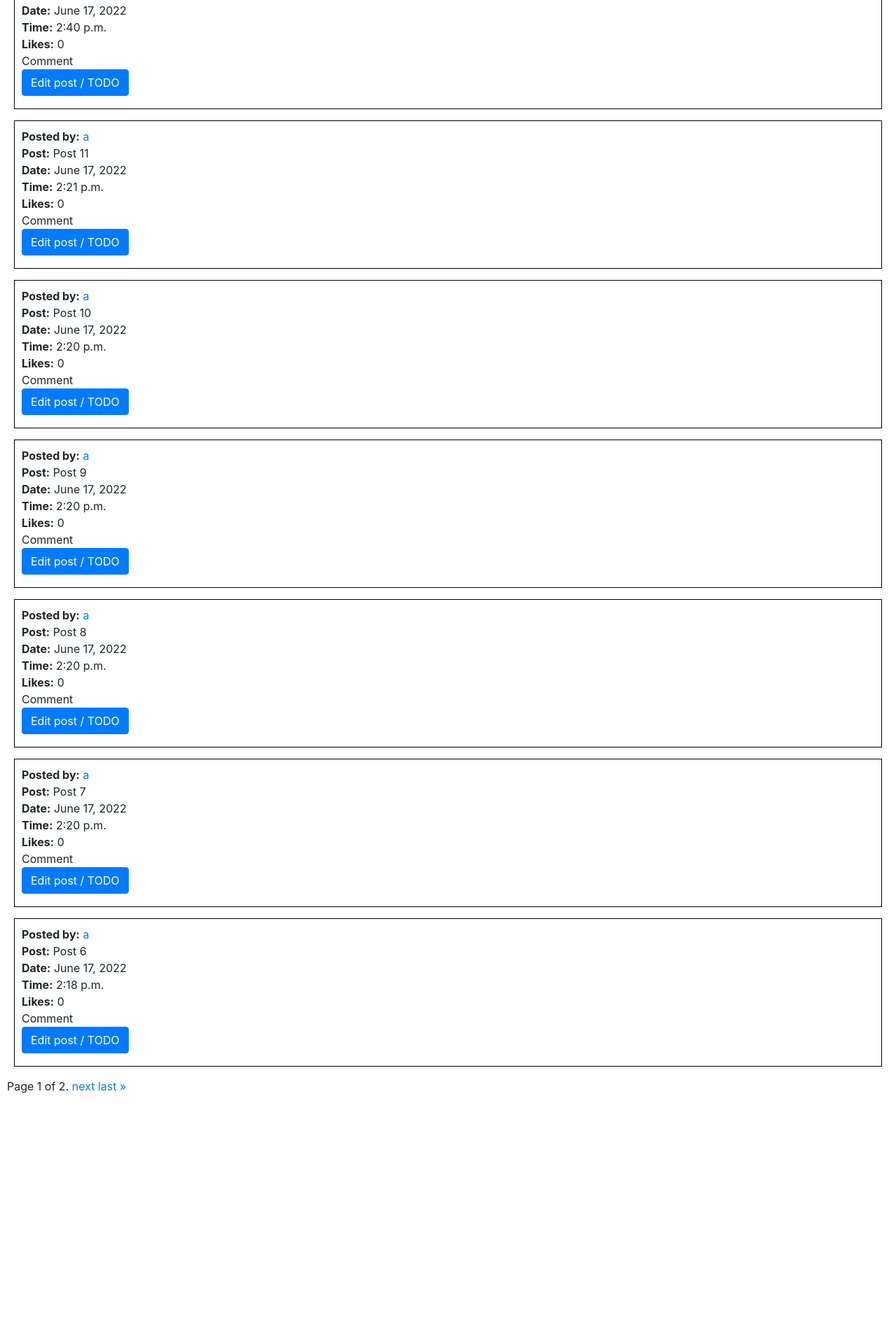
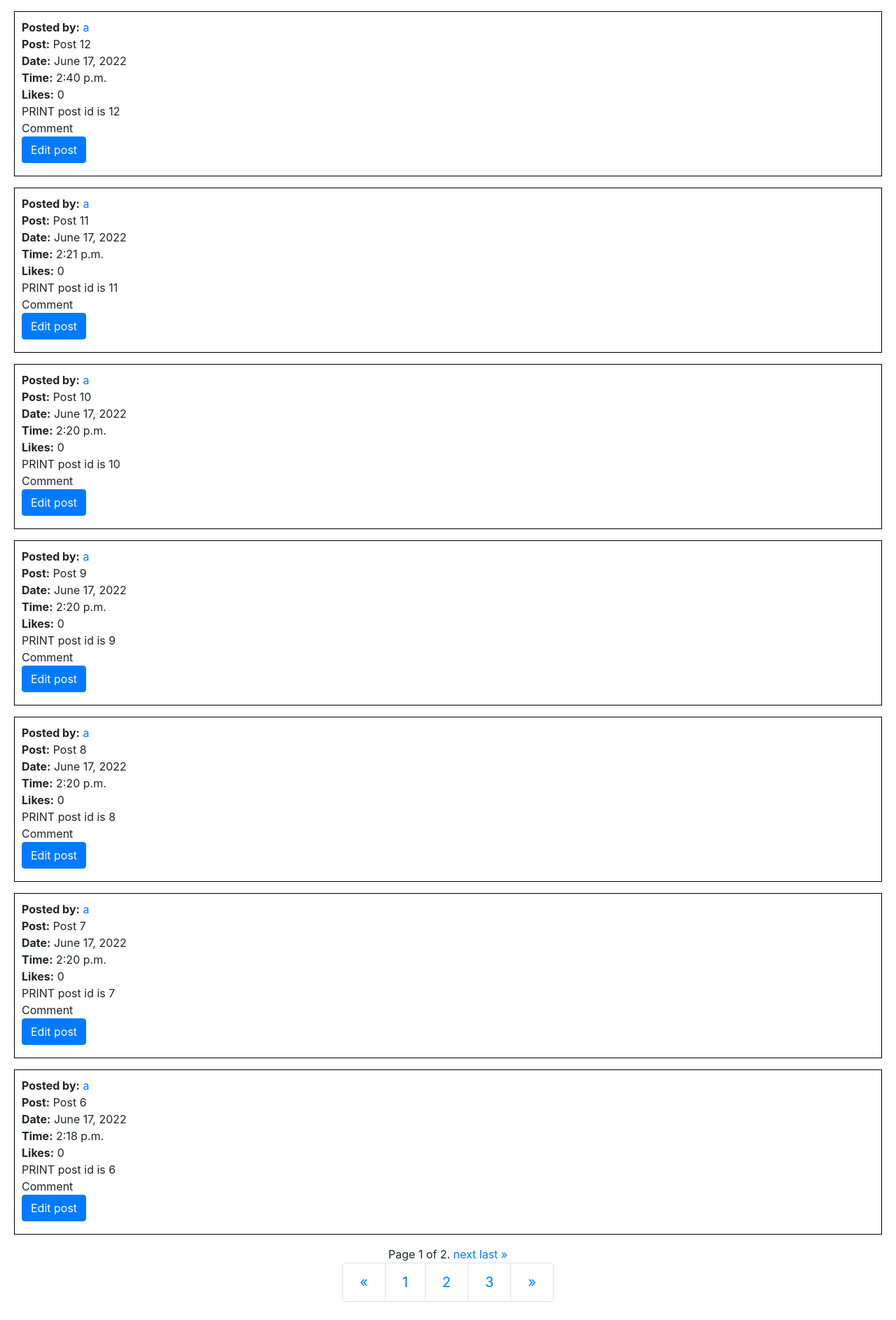
Before and after one commit to AntoineSau/network, a Django app: page / in a window 1280 px wide. Shown: the part 1108-2994 px from the top of the page at 70% size. Before the commit the page ends 2670 px from the top, so only its background shows below. Run offline with Django 3.2, Linux system fonts and the light colour scheme; a user stored in the database is signed in; data comes from the database, SQL or seed files in the repository; both versions use the stored data as it was after the commit; some libraries are stand-ins or nearby versions.

Commit message:
Edit post - content modified but need new form

```diff
--- a/network/static/network/network.js
+++ b/network/static/network/network.js
@@ -4,16 +4,27 @@ document.addEventListener('DOMContentLoaded', function() {
     // Check if user clicked on edit post
     document.querySelectorAll('.buttonedit').forEach(button => {
 
-        // When a button is clicked, switch to that page
+        // When a button is clicked, change data
         button.onclick = function() {
-            // alert(this.dataset.page);
 
             // Trying to get element by ID and change its properties
-            const elem = document.getElementById(this.dataset.page);
-            elem.innerHTML = `<textarea>${this.dataset.page}</textarea> <br> <button class="buttonsave btn btn-primary mb-2">SAVE</button>`;
+            // Retrieving at the same time the id of the post we want to modify
+            const id = document.getElementById(this.dataset.id);
+            const post = document.getElementById(this.dataset.post);
+            // alert(this.dataset.page);
+            console.log(`Click on post ${this.dataset.post}`);
+            // Change current by pre-fileld text area
+            post.innerHTML = `<textarea>${this.dataset.id}</textarea>`;
+            // Modify text on existing save button
+            id.innerHTML = `<button data-post="{{post.id}}" data-page="{{post.post}}" class="buttonedit btn btn-secondary mb-2">Save changes in post ${this.dataset.post}</button>`
 
-            // How do I retreive post's id?
+            // CREATE NEW FORM WITH FETCH ACTION
+
+            // Stop forms form submitting -> return false
 
         }
     })
+
+
+
 });
--- a/network/templates/network/index.html
+++ b/network/templates/network/index.html
@@ -33,10 +33,10 @@
 
     <!-- Dislaying all posts, one by one, unless there is none -->
     {% for post in page_obj %}
-    <div id="{{post.post}}" class="subdiv">
+    <div class="subdiv">
         <b>Posted by:</b> <a href="{% url 'profile_page' post.userid.username %}">{{ post.userid.username }}</a>
         <!-- Test of putting id to post so we can modify it later wiht its id-->
-        <div >
+        <div id="{{post.post}}" >
             <b>Post:</b> {{ post.post }}
         </div>
 
@@ -46,13 +46,15 @@
         <br>
         <b>Likes:</b > {{ post.likes }}
         <br>
+        PRINT post id is {{ post.id }}
+        <br>
         Comment
         <br>
-        <!-- Give users the possibility to edit only THEIR POSTS-->
+        <!-- Give users the possibility to edit only THEIR POSTS -->
         {% if post.userid.username == user.username %}
-
-            <button data-page="{{post.post}}" class="buttonedit btn btn-primary mb-2">Edit post / TODO</button>
-
+            <div id="{{post.id}}">
+                <button  data-id="{{post.id}}" data-post="{{post.post}}" class="buttonedit btn btn-primary mb-2">Edit post</button>
+            </div>
         {% endif %}
 
 
@@ -64,8 +66,9 @@
     {% endfor %}
 
     <!-- Paginator from https://docs.djangoproject.com/en/4.0/topics/pagination/ -->
+    <nav aria-label="Page navigation example">
 
-    <div class="pagination">
+        <div class="pagination justify-content-center pagination-lg">
             <span class="step-links">
                 {% if page_obj.has_previous %}
                     <a href="?page=1">&laquo; first</a>
@@ -83,5 +86,27 @@
             </span>
         </div>
 
+    </nav>
+
+    <!-- Test paginator bootstrap -->
+    <nav aria-label="Page navigation example">
+        <ul class="pagination justify-content-center pagination-lg"">
+          <li class="page-item">
+            <a class="page-link" href="#" aria-label="Previous">
+              <span aria-hidden="true">&laquo;</span>
+            </a>
+          </li>
+          <li class="page-item"><a class="page-link" href="#">1</a></li>
+          <li class="page-item"><a class="page-link" href="#">2</a></li>
+          <li class="page-item"><a class="page-link" href="#">3</a></li>
+          <li class="page-item">
+            <a class="page-link" href="#" aria-label="Next">
+              <span aria-hidden="true">&raquo;</span>
+            </a>
+          </li>
+        </ul>
+      </nav>
+
+
 
 {% endblock %}
```
Also changed, not shown: db.sqlite3. Lines whose indentation alone changed are shown as unchanged.
